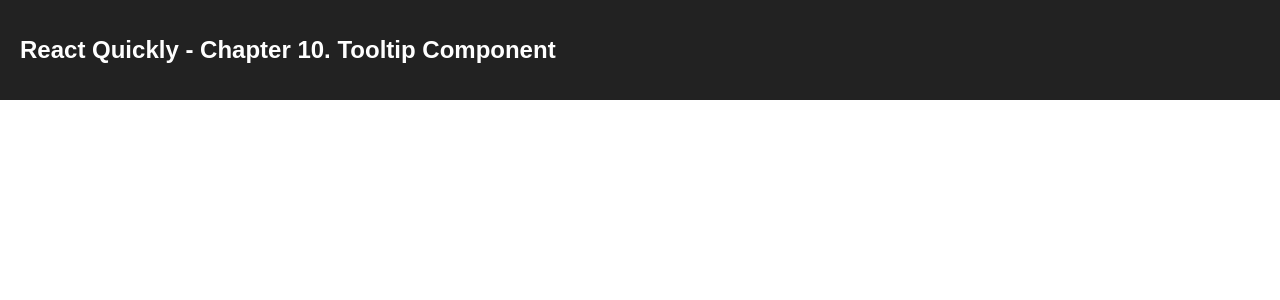
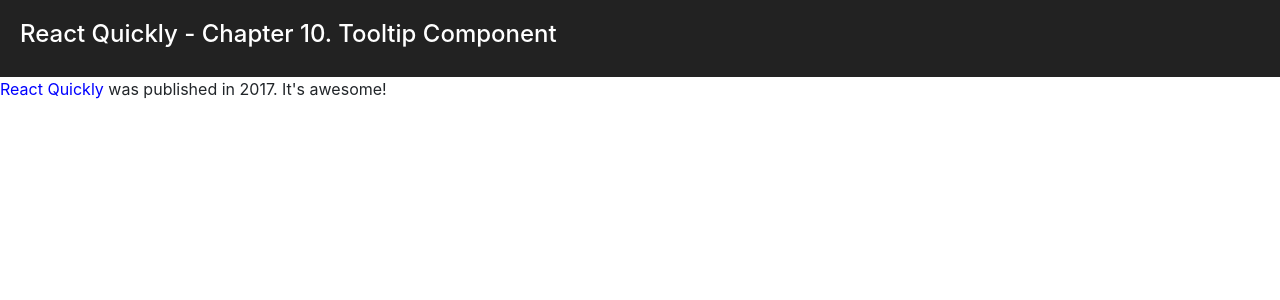
Before and after one commit to ybbarng/react-quickly, a React (Create React App) app: page /chapter10 in a window 1280 px wide. Shown: the top 300 px of the page. Built offline with nearby package versions, Linux system fonts and the light colour scheme.

Commit message:
Implement chapter 10

```diff
--- /dev/null
+++ b/src/chapter10/Tooltip.js
@@ -0,0 +1,50 @@
+import React, { Component } from 'react';
+import ReactDOM from 'react-dom';
+
+class Tooltip extends Component {
+
+  constructor(props) {
+    super(props);
+    this.state = {
+      opacity: false
+    };
+    this.toggle = this.toggle.bind(this);
+  }
+
+  toggle() {
+    const { offsetTop: top, offsetLeft: left } = ReactDOM.findDOMNode(this);
+    this.setState({
+      opacity: !this.state.opacity,
+      top,
+      left
+    });
+  }
+
+  render() {
+    const style = {
+      zIndex: this.state.opacity ? 1000 : -1000,
+      opacity: +this.state.opacity,
+      top: (this.state.top || 0) + 20,
+      left: (this.state.left || 0) -30
+    };
+    return (
+      <div style={{display: 'inline-block'}}>
+        <span style={{color: 'blue'}}
+          onMouseEnter={this.toggle}
+          onMouseOut={this.toggle}>
+          {this.props.children}
+        </span>
+        <div className="tooltip bottom"
+          style={style}
+          role="tooltip">
+          <div className="tooltip-arrow"></div>
+          <div className="tooltip-inner">
+            {this.props.text}
+          </div>
+        </div>
+      </div>
+    );
+  }
+}
+
+export default Tooltip;
--- a/src/chapter10/index.js
+++ b/src/chapter10/index.js
@@ -1,12 +1,16 @@
 import React, { Component } from 'react';
+import Tooltip from './Tooltip';
 
 class Chapter10 extends Component {
   render() {
     return (
       <div className="App">
+        <link rel="stylesheet" href="https://stackpath.bootstrapcdn.com/bootstrap/4.1.3/css/bootstrap.min.css" />
         <header className="App-header">
           <h1 className="App-title">React Quickly - Chapter 10. Tooltip Component</h1>
         </header>
+        <Tooltip text="The book you're reading now">React Quickly</Tooltip> was published in 2017. It's awesome!
+        <script src="https://stackpath.bootstrapcdn.com/bootstrap/4.1.3/js/bootstrap.min.js"></script>
       </div>
     );
   }
```
